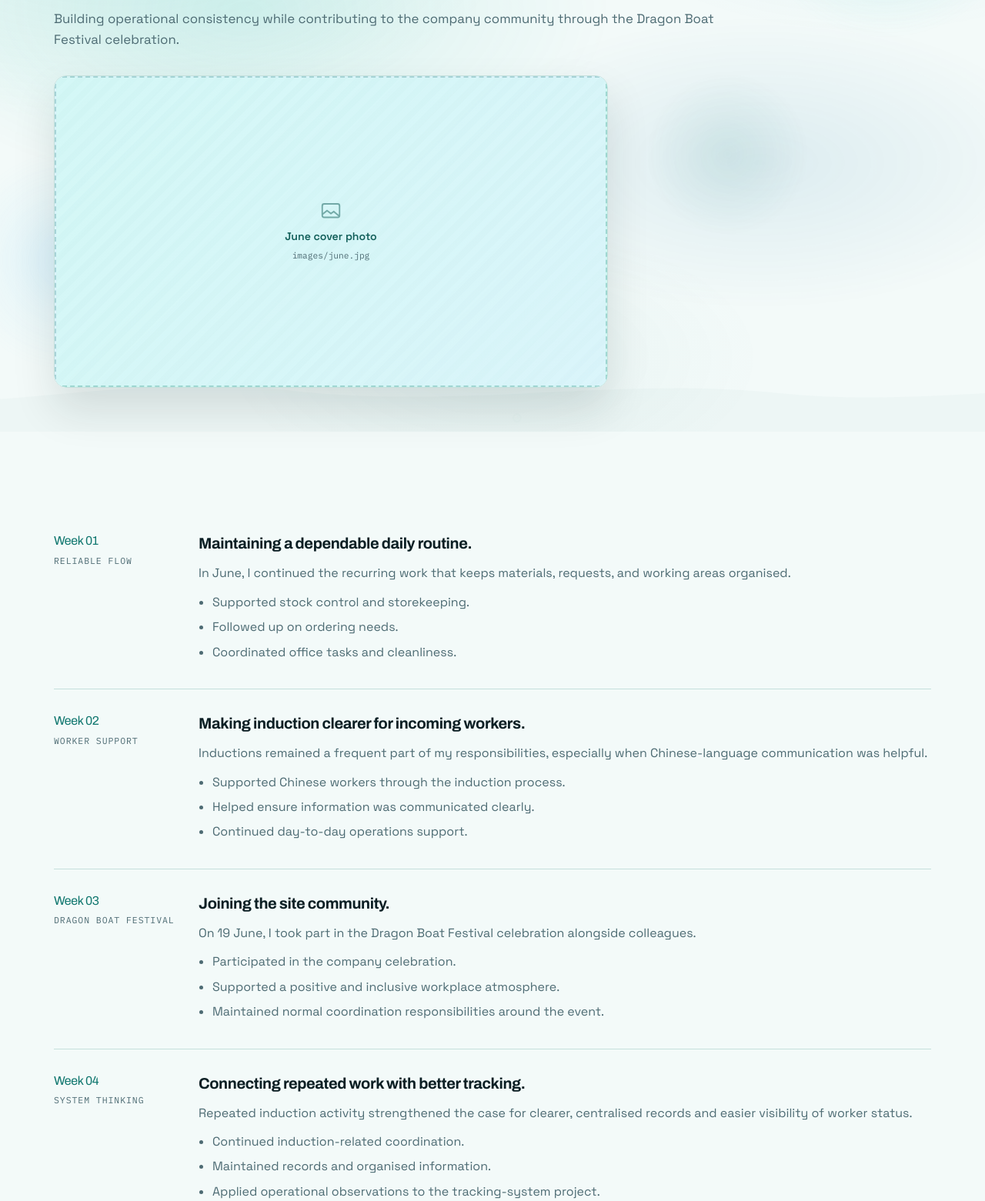
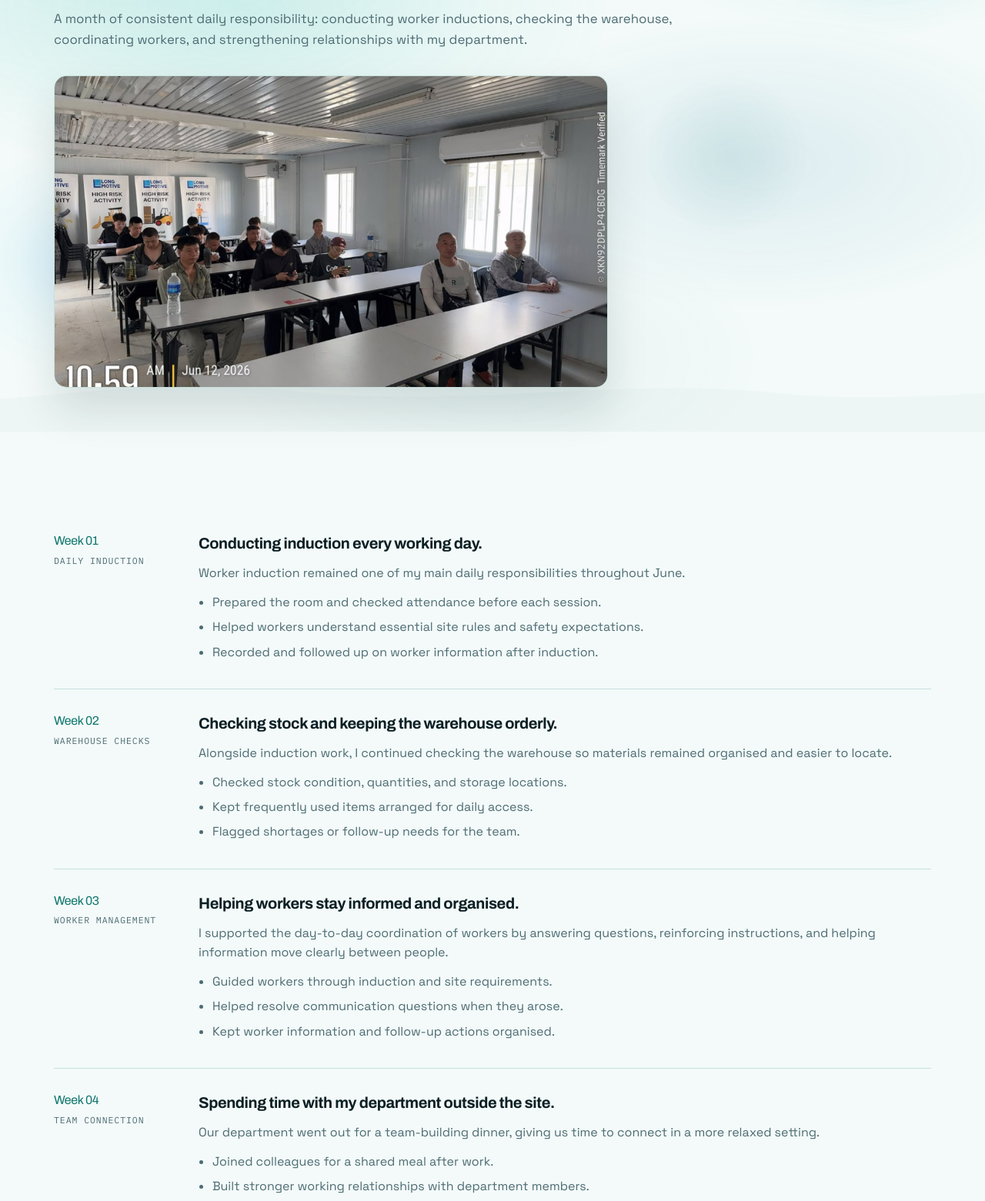
Before and after one commit to jetwong0002-cyber/portfolio, a plain HTML site: page june.html in a window 1280 px wide. Shown: the part 239-1800 px from the top of the page at 77% size. Drawn offline with Linux system fonts and the light colour scheme; animation ran at ten frames a second.

Commit message:
Add June daily operations story

```diff
--- a/june.html
+++ b/june.html
@@ -37,17 +37,17 @@
       <div class="wrap">
         <span class="eyebrow">Month 03 · Longmotive internship</span>
         <h1>June.</h1>
-        <p class="subtitle">Building operational consistency while contributing to the company community through the Dragon Boat Festival celebration.</p>
+        <p class="subtitle">A month of consistent daily responsibility: conducting worker inductions, checking the warehouse, coordinating workers, and strengthening relationships with my department.</p>
         <div class="month-hero-photo">
           <div class="photo-slot" data-label="June">
-            <img src="images/june.jpg" alt="June internship at Longmotive" data-photo>
+            <img src="images/june-induction-session.jpg" alt="Workers attending an induction session in June" data-photo>
             <div class="photo-placeholder">
               <svg viewBox="0 0 24 24" fill="none" stroke="currentColor" stroke-width="1.5" aria-hidden="true">
                 <rect x="3" y="4" width="18" height="14" rx="2"/>
                 <path d="M3 15l5-4 4 3 3-2 6 5"/>
               </svg>
               <span>June cover photo</span>
-              <small>images/june.jpg</small>
+              <small>images/june-induction-session.jpg</small>
             </div>
           </div>
         </div>
@@ -57,54 +57,106 @@
     <section class="section">
       <div class="wrap">
         <div class="weekly">
-          <div class="week-label"><span>Week 01</span>Reliable flow</div>
+          <div class="week-label"><span>Week 01</span>Daily induction</div>
           <div>
-            <h3>Maintaining a dependable daily routine.</h3>
-            <p>In June, I continued the recurring work that keeps materials, requests, and working areas organised.</p>
+            <h3>Conducting induction every working day.</h3>
+            <p>Worker induction remained one of my main daily responsibilities throughout June.</p>
             <ul>
-              <li>Supported stock control and storekeeping.</li>
-              <li>Followed up on ordering needs.</li>
-              <li>Coordinated office tasks and cleanliness.</li>
+              <li>Prepared the room and checked attendance before each session.</li>
+              <li>Helped workers understand essential site rules and safety expectations.</li>
+              <li>Recorded and followed up on worker information after induction.</li>
             </ul>
           </div>
         </div>
         <div class="weekly">
-          <div class="week-label"><span>Week 02</span>Worker support</div>
+          <div class="week-label"><span>Week 02</span>Warehouse checks</div>
           <div>
-            <h3>Making induction clearer for incoming workers.</h3>
-            <p>Inductions remained a frequent part of my responsibilities, especially when Chinese-language communication was helpful.</p>
+            <h3>Checking stock and keeping the warehouse orderly.</h3>
+            <p>Alongside induction work, I continued checking the warehouse so materials remained organised and easier to locate.</p>
             <ul>
-              <li>Supported Chinese workers through the induction process.</li>
-              <li>Helped ensure information was communicated clearly.</li>
-              <li>Continued day-to-day operations support.</li>
+              <li>Checked stock condition, quantities, and storage locations.</li>
+              <li>Kept frequently used items arranged for daily access.</li>
+              <li>Flagged shortages or follow-up needs for the team.</li>
             </ul>
           </div>
         </div>
         <div class="weekly">
-          <div class="week-label"><span>Week 03</span>Dragon Boat Festival</div>
+          <div class="week-label"><span>Week 03</span>Worker management</div>
           <div>
-            <h3>Joining the site community.</h3>
-            <p>On 19 June, I took part in the Dragon Boat Festival celebration alongside colleagues.</p>
+            <h3>Helping workers stay informed and organised.</h3>
+            <p>I supported the day-to-day coordination of workers by answering questions, reinforcing instructions, and helping information move clearly between people.</p>
             <ul>
-              <li>Participated in the company celebration.</li>
-              <li>Supported a positive and inclusive workplace atmosphere.</li>
-              <li>Maintained normal coordination responsibilities around the event.</li>
+              <li>Guided workers through induction and site requirements.</li>
+              <li>Helped resolve communication questions when they arose.</li>
+              <li>Kept worker information and follow-up actions organised.</li>
             </ul>
           </div>
         </div>
         <div class="weekly">
-          <div class="week-label"><span>Week 04</span>System thinking</div>
+          <div class="week-label"><span>Week 04</span>Team connection</div>
           <div>
-            <h3>Connecting repeated work with better tracking.</h3>
-            <p>Repeated induction activity strengthened the case for clearer, centralised records and easier visibility of worker status.</p>
+            <h3>Spending time with my department outside the site.</h3>
+            <p>Our department went out for a team-building dinner, giving us time to connect in a more relaxed setting.</p>
             <ul>
-              <li>Continued induction-related coordination.</li>
-              <li>Maintained records and organised information.</li>
-              <li>Applied operational observations to the tracking-system project.</li>
+              <li>Joined colleagues for a shared meal after work.</li>
+              <li>Built stronger working relationships with department members.</li>
+              <li>Returned to the daily routine with better team connection.</li>
             </ul>
           </div>
         </div>
-        <aside class="note"><b>June takeaway:</b> The more regular a process becomes, the more valuable it is to make the information behind it simple to track and review.</aside>
+        <aside class="note"><b>June takeaway:</b> Consistency became one of my strongest contributions. Repeating induction, warehouse checks, and worker coordination every day helped me become more dependable, while the department dinner strengthened the relationships behind that daily work.</aside>
+      </div>
+    </section>
+
+    <section class="section section-tint" aria-labelledby="june-gallery-title">
+      <div class="wrap">
+        <div class="section-head">
+          <span class="eyebrow">June in pictures</span>
+          <h2 id="june-gallery-title">Daily responsibility and team connection.</h2>
+          <p>Two moments that represent the month: supporting workers through induction and building stronger relationships with my department.</p>
+        </div>
+
+        <div class="month-stories">
+          <article class="month-story">
+            <div class="month-story-copy">
+              <span class="eyebrow">Daily responsibility</span>
+              <h3>Worker induction.</h3>
+              <p>I continued conducting induction every working day while checking attendance, explaining site expectations, and helping workers complete the process.</p>
+            </div>
+            <div class="month-story-photos single">
+              <figure class="month-story-photo landscape">
+                <div class="photo-slot">
+                  <img src="images/june-induction-session.jpg" alt="Workers attending a daily induction session managed by Wong Sin Jet" data-photo loading="lazy" decoding="async">
+                  <div class="photo-placeholder compact"><span>Daily induction</span></div>
+                </div>
+                <figcaption>
+                  <strong>Supporting incoming workers</strong>
+                  <span>A regular induction session covering site information and worker requirements.</span>
+                </figcaption>
+              </figure>
+            </div>
+          </article>
+
+          <article class="month-story">
+            <div class="month-story-copy">
+              <span class="eyebrow">Department team building</span>
+              <h3>A shared dinner after work.</h3>
+              <p>I joined my department colleagues for a team-building meal, creating space to know one another better outside our normal site responsibilities.</p>
+            </div>
+            <div class="month-story-photos single">
+              <figure class="month-story-photo landscape">
+                <div class="photo-slot">
+                  <img src="images/june-department-team-dinner.jpg" alt="Wong Sin Jet and department colleagues at a team-building dinner" data-photo loading="lazy" decoding="async">
+                  <div class="photo-placeholder compact"><span>Department dinner</span></div>
+                </div>
+                <figcaption>
+                  <strong>Strengthening department relationships</strong>
+                  <span>Sharing a meal and connecting with colleagues beyond the daily work routine.</span>
+                </figcaption>
+              </figure>
+            </div>
+          </article>
+        </div>
       </div>
     </section>
   </main>
```
Also changed, not shown: index.html (+3 -3 lines), images/june-department-team-dinner.jpg (added), images/june-induction-session.jpg (added).
